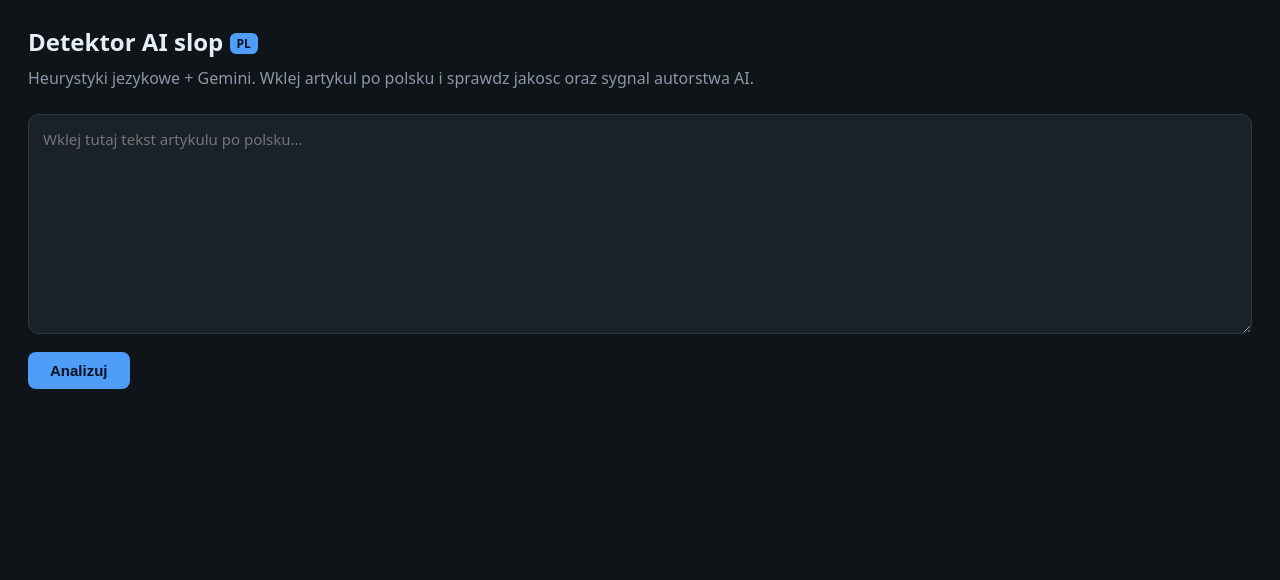
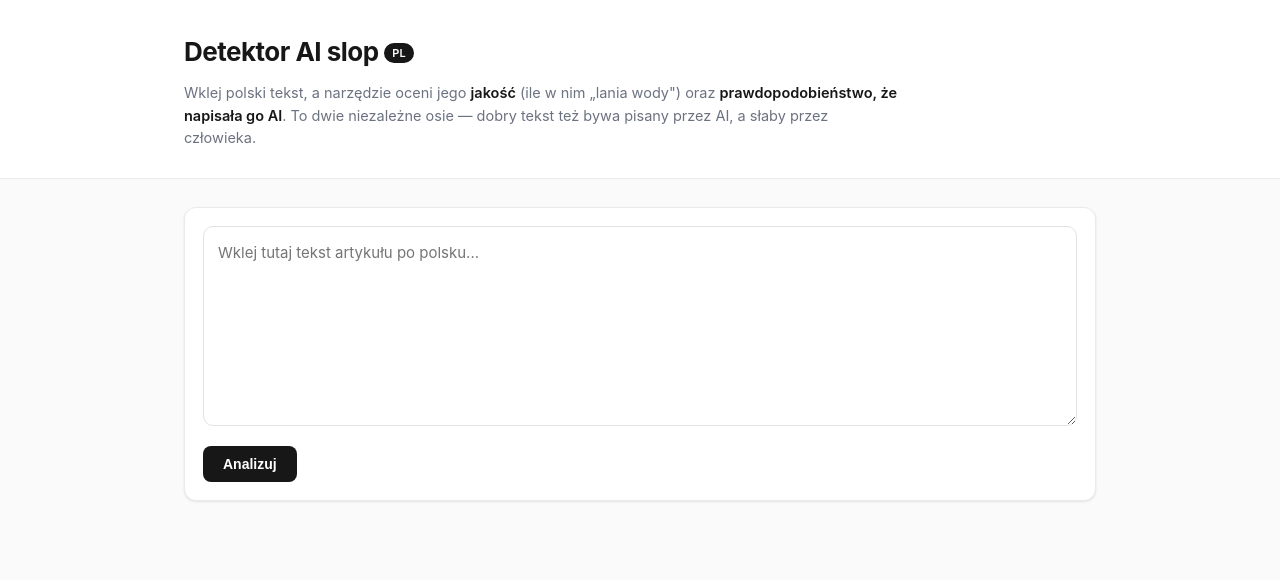
Before and after one commit to ArturDab/detektor_ai, a FastAPI app: page / in a window 1280 px wide. Shown: the top 580 px of the page. Run offline with FastAPI, Linux system fonts and the light colour scheme.

Commit message:
LLM failure diagnostics + clearer light UI redesign (#1)
Surface the reason Gemini fails (model/quota/timeout) instead of a generic
note: GeminiJudge records last_error, pipeline forwards it, Report exposes
llm_error and a clearer note. Reframe the UI around the two independent axes
with a 2x2 verdict, explicit scale direction, hidden technical breakdown, and
a distinct LLM-error alert. New light, Vercel-style layout.

https://claude.ai/code/session_01Tp8XsXDRwVpUxQf9aZrAc1

Co-authored-by: Claude <noreply@anthropic.com>

```diff
--- a/src/detektor/models.py
+++ b/src/detektor/models.py
@@ -70,6 +70,7 @@ class Report(BaseModel):
     analyzer_scores: dict[str, float] = Field(default_factory=dict)
     llm_available: bool = False
     llm_explanation: str | None = None
+    llm_error: str | None = None
     notes: list[str] = Field(default_factory=list)
 
 
--- a/src/detektor/pipeline.py
+++ b/src/detektor/pipeline.py
@@ -26,6 +26,7 @@ def analyze_text(
         judge = GeminiJudge(settings)
     judge_available = judge.available()
     verdict = judge.judge(text) if judge_available else None
+    llm_error = judge.last_error if (judge_available and verdict is None) else None
 
     return fuse(
         text=text,
@@ -34,4 +35,5 @@ def analyze_text(
         verdict=verdict,
         settings=settings,
         judge_available=judge_available,
+        llm_error=llm_error,
     )
--- a/src/detektor_web/static/app.js
+++ b/src/detektor_web/static/app.js
@@ -24,6 +24,22 @@ function colorFor(score) {
   return getComputedStyle(document.documentElement).getPropertyValue("--red");
 }
 
+// Jednoznaczny opis skali jakosci (wyzej = wiecej slopu = gorzej).
+function bandSlop(score) {
+  if (score < 25) return "Niski slop · dobra jakość";
+  if (score < 50) return "Umiarkowany slop";
+  if (score < 75) return "Podwyższony slop · sporo lania wody";
+  return "Wysoki slop · słaba jakość";
+}
+
+// Jednoznaczny opis skali autorstwa AI.
+function bandAi(score) {
+  if (score < 25) return "Raczej człowiek";
+  if (score < 50) return "Niejednoznaczne, raczej człowiek";
+  if (score < 75) return "Możliwe AI";
+  return "Prawdopodobnie AI";
+}
+
 function gauge(score) {
   const r = 52;
   const c = 2 * Math.PI * r;
@@ -36,6 +52,26 @@ function gauge(score) {
     <text x="60" y="58" class="g-num">${score.toFixed(0)}</text>
     <text x="60" y="76" class="g-cap">/100</text>
   </svg>`;
+}
+
+// Jednozdaniowy werdykt laczacy obie niezalezne osie (2x2).
+function renderVerdict(r) {
+  const slop = r.slop.score;
+  const ai = r.ai_provenance.score;
+  const slopHigh = slop >= 50;
+  const aiHigh = ai >= 50;
+  let headline;
+  if (!slopHigh && !aiHigh) headline = "Dobra jakość, prawdopodobnie napisane przez człowieka.";
+  else if (!slopHigh && aiHigh) headline = "Dobra jakość, ale są sygnały autorstwa AI.";
+  else if (slopHigh && !aiHigh) headline = "Generyczny tekst — ale raczej ludzki.";
+  else headline = "Generyczny tekst z wyraźnymi sygnałami AI.";
+
+  $("verdict-headline").textContent = headline;
+  $("verdict-sub").innerHTML =
+    `Jakość/slop: <strong>${slop.toFixed(0)}/100</strong> ` +
+    `(${bandSlop(slop)}) &nbsp;·&nbsp; ` +
+    `Sygnał AI: <strong>${ai.toFixed(0)}/100</strong> (${bandAi(ai)})`;
+  $("verdict").dataset.tone = slopHigh || aiHigh ? "warn" : "ok";
 }
 
 function breakdownHtml(items) {
@@ -105,19 +141,36 @@ function renderFindings(findings) {
 }
 
 function renderNotes(notes) {
-  $("notes").innerHTML = (notes || [])
+  // Blad LLM pokazujemy osobno (alert), wiec pomijamy go w zwyklych notatkach.
+  const info = (notes || []).filter((n) => !n.startsWith("Ocena LLM nie powiodla"));
+  $("notes").innerHTML = info
     .map((n) => `<div class="note">${escapeHtml(n)}</div>`)
     .join("");
 }
 
+function renderLlmError(err) {
+  const box = $("llm-error");
+  if (err) {
+    box.innerHTML =
+      `<strong>Ocena LLM nie powiodła się — wynik wyłącznie heurystyczny.</strong>` +
+      `<div class="alert-detail">Powód: ${escapeHtml(err)}</div>`;
+    box.classList.remove("hidden");
+  } else {
+    box.classList.add("hidden");
+  }
+}
+
 function renderReport(r) {
+  renderVerdict(r);
+  renderLlmError(r.llm_error);
+
   $("gauge-slop").innerHTML = gauge(r.slop.score);
-  $("band-slop").textContent = r.slop.band;
+  $("band-slop").textContent = bandSlop(r.slop.score);
   $("conf-slop").textContent = `pewnosc: ${(r.slop.confidence * 100).toFixed(0)}%`;
   $("break-slop").innerHTML = breakdownHtml(r.slop.breakdown);
 
   $("gauge-ai").innerHTML = gauge(r.ai_provenance.score);
-  $("band-ai").textContent = r.ai_provenance.band;
+  $("band-ai").textContent = bandAi(r.ai_provenance.score);
   $("conf-ai").textContent = `pewnosc: ${(r.ai_provenance.confidence * 100).toFixed(0)}%`;
   $("break-ai").innerHTML = breakdownHtml(r.ai_provenance.breakdown);
 
@@ -145,6 +198,7 @@ async function analyze() {
     return;
   }
   $("analyze").disabled = true;
+  $("analyze").classList.add("loading");
   $("status").textContent = "Analizuje...";
   try {
     const resp = await fetch("/api/analyze", {
@@ -163,6 +217,7 @@ async function analyze() {
     $("status").textContent = "Blad: " + e.message;
   } finally {
     $("analyze").disabled = false;
+    $("analyze").classList.remove("loading");
   }
 }
 
--- a/src/detektor_web/static/style.css
+++ b/src/detektor_web/static/style.css
@@ -1,108 +1,254 @@
 :root {
-  --bg: #0f1419;
-  --panel: #1a212b;
-  --panel-2: #232c38;
-  --text: #e6edf3;
-  --muted: #8b97a7;
-  --accent: #4f9cf9;
-  --green: #2ecc71;
-  --yellow: #f1c40f;
-  --orange: #e67e22;
-  --red: #e74c3c;
-  --border: #2c3744;
+  --bg: #fafafa;
+  --card: #ffffff;
+  --text: #171717;
+  --muted: #6b7280;
+  --muted-2: #9ca3af;
+  --border: #eaeaea;
+  --border-strong: #e2e2e2;
+  --accent: #171717;
+  --accent-contrast: #ffffff;
+  --green: #16a34a;
+  --yellow: #ca8a04;
+  --orange: #ea580c;
+  --red: #dc2626;
+  --radius: 12px;
+  --shadow: 0 1px 2px rgba(0, 0, 0, 0.04), 0 1px 3px rgba(0, 0, 0, 0.06);
 }
 
 * { box-sizing: border-box; }
 
+html { -webkit-text-size-adjust: 100%; }
+
 body {
   margin: 0;
-  font-family: system-ui, -apple-system, "Segoe UI", Roboto, sans-serif;
+  font-family: -apple-system, BlinkMacSystemFont, "Segoe UI", Roboto, "Helvetica Neue",
+    Arial, "Inter", sans-serif;
   background: var(--bg);
   color: var(--text);
-  line-height: 1.5;
+  line-height: 1.55;
+  font-size: 15px;
+  -webkit-font-smoothing: antialiased;
 }
 
-.topbar { padding: 24px 28px 8px; }
-.topbar h1 { margin: 0; font-size: 24px; }
+/* ---------- Topbar ---------- */
+.topbar {
+  border-bottom: 1px solid var(--border);
+  background: var(--card);
+}
+.topbar-inner,
+.layout {
+  max-width: 960px;
+  margin: 0 auto;
+  padding-left: 24px;
+  padding-right: 24px;
+}
+.topbar-inner { padding-top: 32px; padding-bottom: 28px; }
+.topbar h1 {
+  margin: 0;
+  font-size: 26px;
+  font-weight: 700;
+  letter-spacing: -0.02em;
+}
 .topbar .pl {
-  font-size: 12px; background: var(--accent); color: #03121f;
-  padding: 2px 7px; border-radius: 6px; vertical-align: middle;
+  font-size: 11px;
+  font-weight: 600;
+  background: var(--accent);
+  color: var(--accent-contrast);
+  padding: 3px 8px;
+  border-radius: 999px;
+  vertical-align: middle;
+  letter-spacing: 0.02em;
 }
-.subtitle { color: var(--muted); margin: 6px 0 0; max-width: 760px; }
+.subtitle {
+  color: var(--muted);
+  margin: 10px 0 0;
+  max-width: 720px;
+  font-size: 14.5px;
+}
+.subtitle strong { color: var(--text); font-weight: 600; }
 
-.layout { padding: 16px 28px 60px; display: grid; gap: 20px; }
+/* ---------- Layout ---------- */
+.layout {
+  padding-top: 28px;
+  padding-bottom: 80px;
+  display: grid;
+  gap: 18px;
+}
 
+.card {
+  background: var(--card);
+  border: 1px solid var(--border);
+  border-radius: var(--radius);
+  box-shadow: var(--shadow);
+}
+
+/* ---------- Input ---------- */
+.input-pane { padding: 18px; }
 .input-pane textarea {
-  width: 100%; min-height: 220px; resize: vertical;
-  background: var(--panel); color: var(--text);
-  border: 1px solid var(--border); border-radius: 10px; padding: 14px;
-  font-size: 15px; font-family: inherit;
+  width: 100%;
+  min-height: 200px;
+  resize: vertical;
+  background: #fff;
+  color: var(--text);
+  border: 1px solid var(--border-strong);
+  border-radius: 10px;
+  padding: 14px;
+  font-size: 15px;
+  font-family: inherit;
+  line-height: 1.6;
+  transition: border-color 0.15s, box-shadow 0.15s;
 }
-.controls { margin-top: 12px; display: flex; align-items: center; gap: 14px; }
+.input-pane textarea:focus {
+  outline: none;
+  border-color: var(--accent);
+  box-shadow: 0 0 0 3px rgba(23, 23, 23, 0.08);
+}
+.controls { margin-top: 14px; display: flex; align-items: center; gap: 14px; }
+
 button {
-  background: var(--accent); color: #03121f; border: 0; cursor: pointer;
-  font-weight: 600; font-size: 15px; padding: 10px 22px; border-radius: 8px;
+  background: var(--accent);
+  color: var(--accent-contrast);
+  border: 0;
+  cursor: pointer;
+  font-weight: 600;
+  font-size: 14px;
+  padding: 10px 20px;
+  border-radius: 8px;
+  transition: opacity 0.15s, transform 0.05s;
 }
-button:disabled { opacity: .55; cursor: default; }
+button:hover { opacity: 0.85; }
+button:active { transform: translateY(1px); }
+button:disabled { opacity: 0.5; cursor: default; }
+button.loading { position: relative; color: transparent; }
+button.loading::after {
+  content: "";
+  position: absolute;
+  inset: 0;
+  margin: auto;
+  width: 16px;
+  height: 16px;
+  border: 2px solid rgba(255, 255, 255, 0.4);
+  border-top-color: #fff;
+  border-radius: 50%;
+  animation: spin 0.7s linear infinite;
+}
+@keyframes spin { to { transform: rotate(360deg); } }
+
 .status { color: var(--muted); font-size: 14px; }
 
 .results.hidden, .hidden { display: none; }
+.results { display: grid; gap: 18px; }
 
-.scores { display: grid; grid-template-columns: 1fr 1fr; gap: 20px; }
-.score-card {
-  background: var(--panel); border: 1px solid var(--border);
-  border-radius: 12px; padding: 18px; text-align: center;
+/* ---------- Verdict 2x2 ---------- */
+.verdict { padding: 18px 20px; border-left: 3px solid var(--muted-2); }
+.verdict[data-tone="ok"] { border-left-color: var(--green); }
+.verdict[data-tone="warn"] { border-left-color: var(--orange); }
+.verdict-headline { font-size: 18px; font-weight: 650; letter-spacing: -0.01em; }
+.verdict-sub { color: var(--muted); font-size: 14px; margin-top: 6px; }
+.verdict-sub strong { color: var(--text); }
+
+/* ---------- Alerts / notes ---------- */
+.alert { padding: 12px 16px; border-radius: 10px; font-size: 14px; }
+.alert-error {
+  background: #fef2f2;
+  border: 1px solid #fecaca;
+  color: #991b1b;
 }
-.score-card h2 { margin: 0 0 6px; font-size: 16px; }
-.gauge-wrap { display: flex; justify-content: center; }
-.gauge { width: 150px; height: 150px; }
-.g-bg { fill: none; stroke: var(--panel-2); stroke-width: 12; }
-.g-fg { fill: none; stroke-width: 12; stroke-linecap: round;
-  transform: rotate(-90deg); transform-origin: 60px 60px; transition: stroke-dashoffset .6s; }
-.g-num { fill: var(--text); font-size: 30px; font-weight: 700; text-anchor: middle; dominant-baseline: middle; }
-.g-cap { fill: var(--muted); font-size: 11px; text-anchor: middle; }
-.band { font-weight: 600; margin-top: 4px; text-transform: capitalize; }
-.conf { color: var(--muted); font-size: 13px; }
-.breakdown { font-size: 12px; color: var(--muted); margin-top: 8px; }
-.disclaimer { font-size: 12px; color: var(--muted); margin: 10px 0 0; font-style: italic; }
+.alert-detail { margin-top: 4px; font-size: 13px; word-break: break-word; opacity: 0.9; }
 
 .notes { display: grid; gap: 8px; }
-.note { background: #2a2418; border: 1px solid #5a4a1f; color: #f3d99b;
-  padding: 10px 14px; border-radius: 8px; font-size: 14px; }
+.note {
+  background: #fffbeb;
+  border: 1px solid #fde68a;
+  color: #92400e;
+  padding: 10px 14px;
+  border-radius: 10px;
+  font-size: 14px;
+}
 
-.llm-box { background: var(--panel); border: 1px solid var(--border);
-  border-radius: 10px; padding: 14px 16px; }
+/* ---------- Score cards ---------- */
+.scores { display: grid; grid-template-columns: 1fr 1fr; gap: 18px; }
+.score-card { padding: 20px; text-align: center; }
+.score-head { margin-bottom: 8px; }
+.score-card h2 { margin: 0; font-size: 16px; font-weight: 650; letter-spacing: -0.01em; }
+.score-hint { display: block; color: var(--muted-2); font-size: 12px; margin-top: 2px; }
 
-.panel { background: var(--panel); border: 1px solid var(--border);
-  border-radius: 12px; padding: 16px 18px; }
-.panel h3 { margin: 0 0 12px; font-size: 15px; }
+.gauge-wrap { display: flex; justify-content: center; margin: 6px 0 2px; }
+.gauge { width: 150px; height: 150px; }
+.g-bg { fill: none; stroke: #f0f0f0; stroke-width: 11; }
+.g-fg {
+  fill: none; stroke-width: 11; stroke-linecap: round;
+  transform: rotate(-90deg); transform-origin: 60px 60px;
+  transition: stroke-dashoffset 0.6s ease;
+}
+.g-num { fill: var(--text); font-size: 30px; font-weight: 700; text-anchor: middle; dominant-baseline: middle; }
+.g-cap { fill: var(--muted-2); font-size: 11px; text-anchor: middle; }
+.band { font-weight: 600; margin-top: 6px; font-size: 14px; }
+
+.details { margin-top: 12px; text-align: left; }
+.details summary {
+  cursor: pointer; color: var(--muted); font-size: 13px;
+  list-style: none; user-select: none; text-align: center;
+}
+.details summary::-webkit-details-marker { display: none; }
+.details summary::after { content: " ▾"; color: var(--muted-2); }
+.details[open] summary::after { content: " ▴"; }
+.conf { color: var(--muted); font-size: 13px; margin-top: 10px; }
+.breakdown { font-size: 12px; color: var(--muted); margin-top: 6px; }
+.disclaimer { font-size: 12px; color: var(--muted-2); margin: 10px 0 0; font-style: italic; }
+
+/* ---------- LLM box ---------- */
+.llm-box { padding: 14px 16px; font-size: 14px; }
+
+/* ---------- Panels ---------- */
+.panel { padding: 18px 20px; }
+.panel h3 { margin: 0 0 14px; font-size: 15px; font-weight: 650; }
 .muted { color: var(--muted); font-weight: 400; }
 
-.dimensions { display: grid; gap: 8px; }
-.dim-row { display: grid; grid-template-columns: 160px 1fr 40px; gap: 10px; align-items: center; font-size: 13px; }
-.dim-bar { background: var(--panel-2); border-radius: 5px; height: 10px; overflow: hidden; }
-.dim-fill { height: 100%; background: var(--accent); }
+.dimensions { display: grid; gap: 9px; }
+.dim-row { display: grid; grid-template-columns: 170px 1fr 36px; gap: 10px; align-items: center; font-size: 13px; }
+.dim-bar { background: #f0f0f0; border-radius: 999px; height: 8px; overflow: hidden; }
+.dim-fill { height: 100%; background: var(--accent); border-radius: 999px; }
 
-.legend { margin-bottom: 10px; display: flex; gap: 8px; flex-wrap: wrap; }
-.chip { font-size: 11px; padding: 2px 8px; border-radius: 10px; color: #03121f; }
+.legend { margin-bottom: 12px; display: flex; gap: 8px; flex-wrap: wrap; }
+.chip { font-size: 11px; padding: 3px 10px; border-radius: 999px; font-weight: 500; border: 0; }
 
 .highlighted {
-  background: var(--panel-2); border-radius: 8px; padding: 14px;
-  white-space: normal; word-wrap: break-word; max-height: 460px; overflow-y: auto;
+  background: #fafafa;
+  border: 1px solid var(--border);
+  border-radius: 10px;
+  padding: 16px;
+  white-space: normal;
+  word-wrap: break-word;
+  max-height: 460px;
+  overflow-y: auto;
   font-size: 15px;
+  line-height: 1.7;
 }
-mark { border-radius: 3px; padding: 0 2px; cursor: help; color: #03121f; }
-.sev-high { background: var(--red); }
-.sev-medium { background: var(--orange); }
-.sev-low { background: var(--yellow); }
-.sev-info { background: #6fb6ff; }
+mark { border-radius: 4px; padding: 0 3px; color: var(--text); cursor: help; }
+.sev-high { background: #fde2e1; border-bottom: 2px solid var(--red); }
+.sev-medium { background: #ffedd5; border-bottom: 2px solid var(--orange); }
+.sev-low { background: #fef9c3; border-bottom: 2px solid var(--yellow); }
+.sev-info { background: #dbeafe; border-bottom: 2px solid #2563eb; }
+.legend .chip.sev-high { border-bottom: 0; color: #991b1b; }
+.legend .chip.sev-medium { border-bottom: 0; color: #9a3412; }
+.legend .chip.sev-low { border-bottom: 0; color: #854d0e; }
+.legend .chip.sev-info { border-bottom: 0; color: #1e40af; }
 
-.findings { list-style: none; margin: 0; padding: 0; display: grid; gap: 8px; }
-.finding { background: var(--panel-2); border-radius: 8px; padding: 10px 12px; font-size: 14px; }
+.findings { list-style: none; margin: 0; padding: 0; display: grid; gap: 10px; }
+.finding {
+  background: #fafafa;
+  border: 1px solid var(--border);
+  border-radius: 10px;
+  padding: 12px 14px;
+  font-size: 14px;
+}
 .finding .quote { font-weight: 600; }
-.finding .sug { color: var(--green); font-size: 13px; }
-.finding .src { color: var(--muted); font-size: 12px; }
+.finding .sug { color: var(--green); font-size: 13px; margin-top: 2px; }
+.finding .src { color: var(--muted-2); font-size: 12px; margin-top: 4px; }
 
 @media (max-width: 720px) {
   .scores { grid-template-columns: 1fr; }
+  .topbar h1 { font-size: 22px; }
 }
--- a/src/detektor_web/templates/index.html
+++ b/src/detektor_web/templates/index.html
@@ -8,13 +8,19 @@
 </head>
 <body>
   <header class="topbar">
-    <h1>Detektor AI slop <span class="pl">PL</span></h1>
-    <p class="subtitle">Heurystyki jezykowe + Gemini. Wklej artykul po polsku i sprawdz jakosc oraz sygnal autorstwa AI.</p>
+    <div class="topbar-inner">
+      <h1>Detektor AI slop <span class="pl">PL</span></h1>
+      <p class="subtitle">
+        Wklej polski tekst, a narzędzie oceni jego <strong>jakość</strong> (ile w nim
+        „lania wody") oraz <strong>prawdopodobieństwo, że napisała go AI</strong>.
+        To dwie niezależne osie — dobry tekst też bywa pisany przez AI, a słaby przez człowieka.
+      </p>
+    </div>
   </header>
 
   <main class="layout">
-    <section class="input-pane">
-      <textarea id="text" placeholder="Wklej tutaj tekst artykulu po polsku..."></textarea>
+    <section class="input-pane card">
+      <textarea id="text" placeholder="Wklej tutaj tekst artykułu po polsku..."></textarea>
       <div class="controls">
         <button id="analyze">Analizuj</button>
         <span id="status" class="status"></span>
@@ -22,44 +28,64 @@
     </section>
 
     <section id="results" class="results hidden">
+      <!-- Jednozdaniowy werdykt 2x2 -->
+      <div id="verdict" class="verdict card">
+        <div id="verdict-headline" class="verdict-headline"></div>
+        <div id="verdict-sub" class="verdict-sub"></div>
+      </div>
+
+      <div id="llm-error" class="alert alert-error hidden"></div>
+      <div id="notes" class="notes"></div>
+
       <div class="scores">
-        <div class="score-card">
-          <h2>Slop / jakosc</h2>
+        <div class="score-card card">
+          <div class="score-head">
+            <h2>Jakość tekstu</h2>
+            <span class="score-hint">0 = rzetelny tekst · 100 = czysty „slop"</span>
+          </div>
           <div id="gauge-slop" class="gauge-wrap"></div>
           <div id="band-slop" class="band"></div>
-          <div id="conf-slop" class="conf"></div>
-          <div id="break-slop" class="breakdown"></div>
+          <details class="details">
+            <summary>Szczegóły oceny</summary>
+            <div id="conf-slop" class="conf"></div>
+            <div id="break-slop" class="breakdown"></div>
+          </details>
         </div>
-        <div class="score-card">
-          <h2>Prawdopodobienstwo AI</h2>
+        <div class="score-card card">
+          <div class="score-head">
+            <h2>Sygnał autorstwa AI</h2>
+            <span class="score-hint">0 = raczej człowiek · 100 = raczej AI</span>
+          </div>
           <div id="gauge-ai" class="gauge-wrap"></div>
           <div id="band-ai" class="band"></div>
-          <div id="conf-ai" class="conf"></div>
-          <div id="break-ai" class="breakdown"></div>
-          <p class="disclaimer">To oszacowanie, nie dowod. Wynik bywa zawodny.</p>
+          <details class="details">
+            <summary>Szczegóły oceny</summary>
+            <div id="conf-ai" class="conf"></div>
+            <div id="break-ai" class="breakdown"></div>
+            <p class="disclaimer">To oszacowanie, nie dowód. Wynik bywa zawodny.</p>
+          </details>
         </div>
       </div>
 
-      <div id="notes" class="notes"></div>
-      <div id="llm-explanation" class="llm-box hidden"></div>
+      <div id="llm-explanation" class="llm-box card hidden"></div>
 
-      <div class="panel">
-        <h3>Wymiary jakosci (LLM)</h3>
-        <div id="dimensions" class="dimensions">brak danych z LLM</div>
+      <div class="panel card">
+        <h3>Wymiary jakości <span class="muted">(z modelu LLM)</span></h3>
+        <div id="dimensions" class="dimensions">Brak danych z LLM (tryb heurystyczny).</div>
       </div>
 
-      <div class="panel">
-        <h3>Tekst z podswietleniami</h3>
+      <div class="panel card">
+        <h3>Tekst z podświetleniami</h3>
         <div class="legend">
           <span class="chip sev-high">wysoki</span>
-          <span class="chip sev-medium">sredni</span>
+          <span class="chip sev-medium">średni</span>
           <span class="chip sev-low">niski</span>
           <span class="chip sev-info">info</span>
         </div>
         <div id="highlighted" class="highlighted"></div>
       </div>
 
-      <div class="panel">
+      <div class="panel card">
         <h3>Wykryte fragmenty <span id="findings-count" class="muted"></span></h3>
         <ul id="findings" class="findings"></ul>
       </div>
```
Also changed, not shown: src/detektor/fusion.py (+6 -1 lines), src/detektor/llm/gemini_judge.py (+8 -0 lines), tests/test_fusion.py (+15 -0 lines), tests/test_gemini_judge.py (+2 -0 lines).
